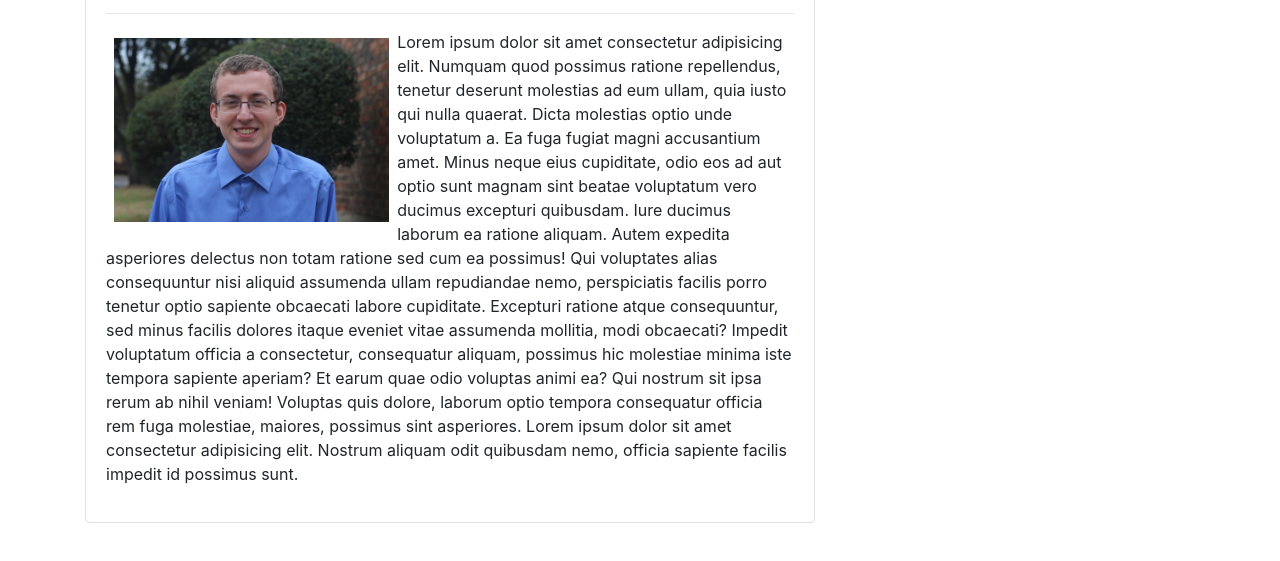
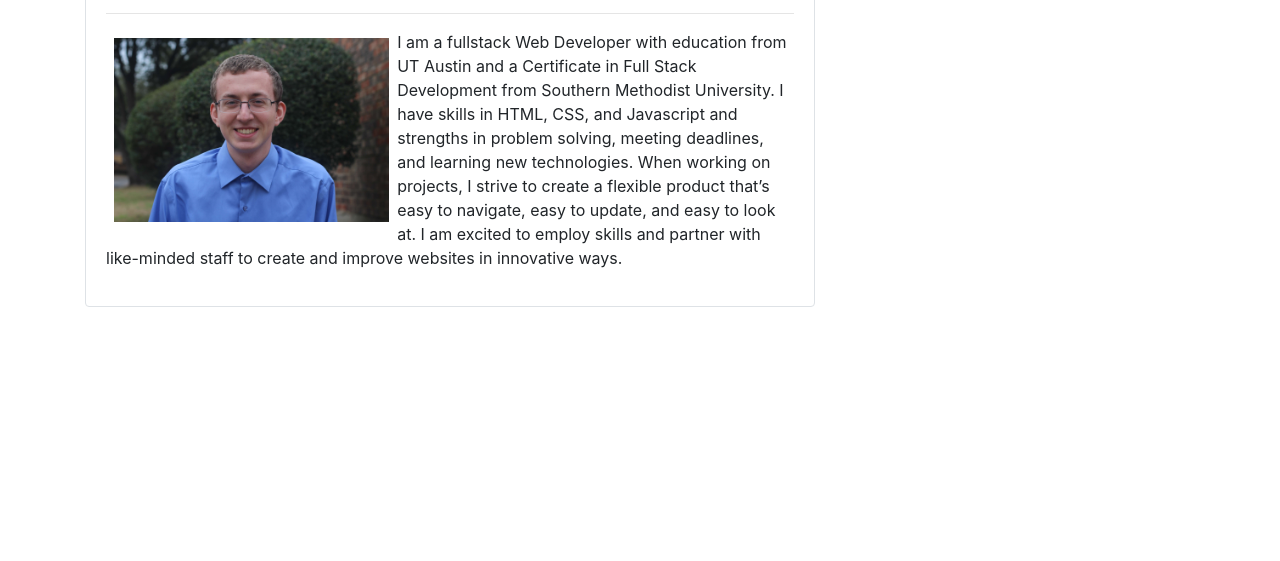
Before and after one commit to deloabra/deloabra.github.io, a plain HTML site: page index.html in a window 1280 px wide. Shown: the part 149-710 px from the top of the page. Drawn offline with nearby package versions, Linux system fonts and the light colour scheme.

Commit message:
Added slightly edited brand statement to about me section.

```diff
--- a/index.html
+++ b/index.html
@@ -59,13 +59,10 @@
               <img src="assets/professional picture compressed.jpeg" alt="Brayden DeLoach" class="float-left m-2" id="profile-picture">
 
               <p>
-                Lorem ipsum dolor sit amet consectetur adipisicing elit. Numquam quod possimus ratione repellendus, tenetur deserunt molestias ad eum ullam, quia iusto qui nulla quaerat. Dicta molestias optio unde voluptatum a.
-                Ea fuga fugiat magni accusantium amet. Minus neque eius cupiditate, odio eos ad aut optio sunt magnam sint beatae voluptatum vero ducimus excepturi quibusdam. Iure ducimus laborum ea ratione aliquam.
-                Autem expedita asperiores delectus non totam ratione sed cum ea possimus! Qui voluptates alias consequuntur nisi aliquid assumenda ullam repudiandae nemo, perspiciatis facilis porro tenetur optio sapiente obcaecati labore cupiditate.
-                Excepturi ratione atque consequuntur, sed minus facilis dolores itaque eveniet vitae assumenda mollitia, modi obcaecati? Impedit voluptatum officia a consectetur, consequatur aliquam, possimus hic molestiae minima iste tempora sapiente aperiam?
-                Et earum quae odio voluptas animi ea? Qui nostrum sit ipsa rerum ab nihil veniam! Voluptas quis dolore, laborum optio tempora consequatur officia rem fuga molestiae, maiores, possimus sint asperiores.
-
-                Lorem ipsum dolor sit amet consectetur adipisicing elit. Nostrum aliquam odit quibusdam nemo, officia sapiente facilis impedit id possimus sunt.
+                I am a fullstack Web Developer with education from UT Austin and a Certificate in Full Stack Development from Southern Methodist University.
+                I have skills in HTML, CSS, and Javascript and strengths in problem solving, meeting deadlines, and learning new technologies.
+                When working on projects, I strive to create a flexible product that’s easy to navigate, easy to update, and easy to look at.
+                I am excited to employ skills and partner with like-minded staff to create and improve websites in innovative ways.
               </p>
             </div>
           </div>
```
